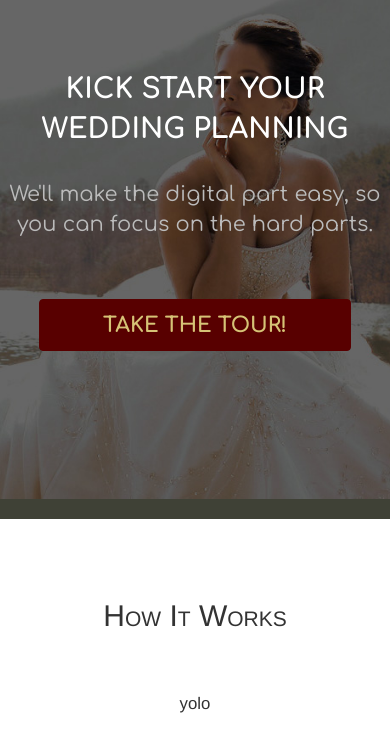
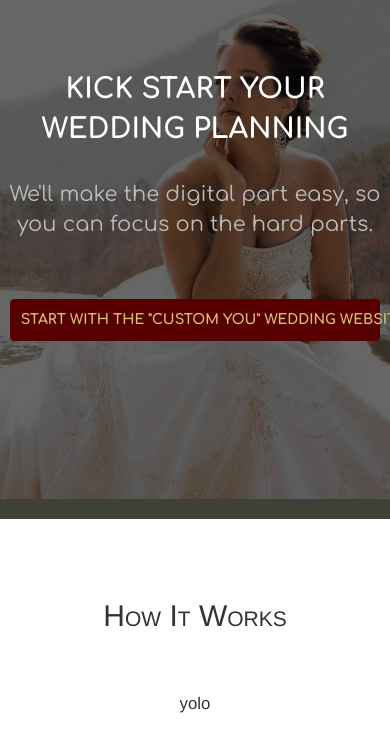
Before and after one commit to resorath/bootstrapwedding.com, a CodeIgniter app: page / in a window 390 px wide; the page is wider, and only the part inside the window is pictured. Shown: the part 71-810 px from the top of that part. Run offline with CodeIgniter, Linux system fonts and the light colour scheme; some libraries are stand-ins or nearby versions.

Commit message:
Retooled wording

```diff
--- a/application/views/home.php
+++ b/application/views/home.php
@@ -63,7 +63,7 @@
               <span id="banner-rear">
                 (Like which centrepiece, there are so many options!)
               </span>
-              <div class="btn btn-primary btn-large" id="banner-action-button">Take the Tour!</div>
+              <div class="btn btn-primary btn-large" id="banner-action-button">Start with the "Custom You" Wedding Website</div>
             </div>
 
           </div>
@@ -72,7 +72,7 @@
 
       <div id="followerbanner">
         <ul>
-          <li><span class="glyphicon glyphicon-ok"></span> Modern Mobile First Wedding Website</li>
+          <li><span class="glyphicon glyphicon-ok"></span> Modern Mobile-First Wedding Website</li>
           <li><span class="glyphicon glyphicon-ok"></span> Comprehensive Guest and RSVP Management</li>
           <li><span class="glyphicon glyphicon-ok"></span> Pre-Wedding Event Planning</li>
           <li><span class="glyphicon glyphicon-ok"></span> Crazy Customization Options</li>
--- a/assets/css/core.css
+++ b/assets/css/core.css
@@ -70,7 +70,7 @@ html, body
 
 #signin-button
 {
-	background-color: #580000;
+	/*background-color: #580000;*/
 	height: 100%;
 	width: 100%;
 	text-align: center;
@@ -81,7 +81,8 @@ html, body
 #signin-button a
 {
 
-	color: #D6C376;
+	/*color: #D6C376;*/
+	color: #bbb;
 }
 
 
@@ -232,9 +233,8 @@ html, body
 	border-color: #580000;
 	padding: 20px;
 	margin-top: 40px;
-	font-size: 2.5em;
+	font-size: 1.5em;
 	text-transform: uppercase;
-	font-weight: bold;
 	color: #fff;
 }
 
--- a/assets/css/phone.css
+++ b/assets/css/phone.css
@@ -75,7 +75,7 @@
 
 #banner
 {
-	background-position: 60% -50%;
+	background-position: 60% top;
 	background-repeat: no-repeat;
 	background-size: cover;
 	height: 100%;
@@ -125,11 +125,11 @@
 #banner-action-button
 {
 	padding: 10px;
-	font-size: 1.5em;
+	font-size: 1.0em;
 	text-transform: uppercase;
 	font-weight: bold;
 	color: #D6C376;
-	width: 80%;
+	width: 95%;
 	margin-top: 60px;
 }
 
--- a/assets/css/tablet.css
+++ b/assets/css/tablet.css
@@ -157,10 +157,9 @@
 {
 	padding: 20px;
 	margin-top: 40px;
-	font-size: 2.5em;
+	font-size: 1.2em;
 	text-transform: uppercase;
 	font-weight: bold;
-	color: #D6C376;
 }
 
 #banner-shouter
```
Also changed, not shown: assets/img/preview_couple_1-ea7551431e471e44620fbb2e3302cae9.jpg (added).
